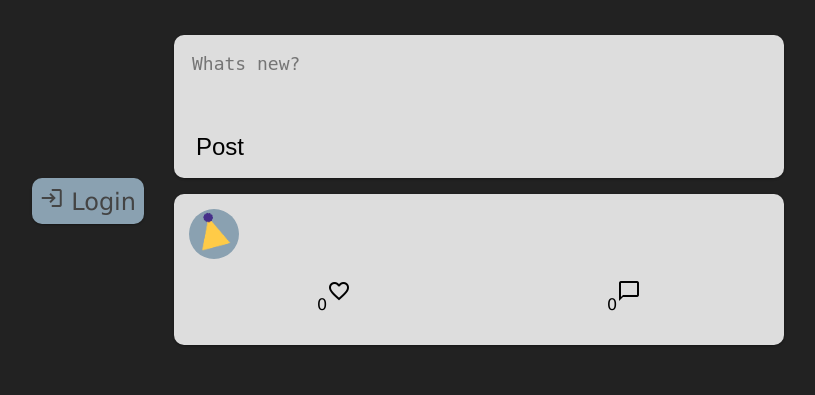
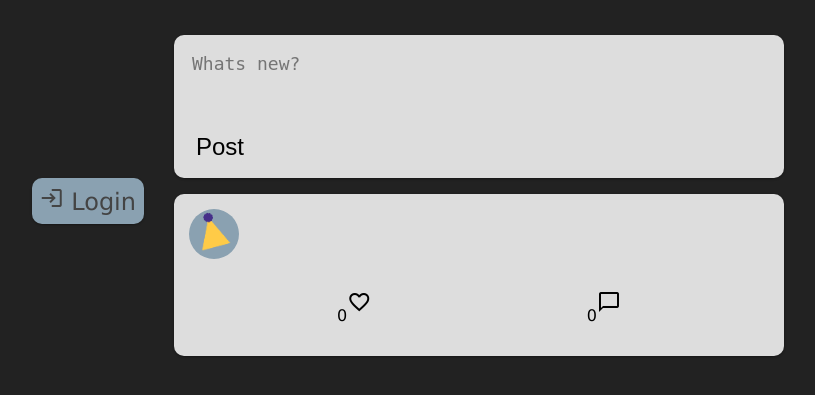
Before and after one commit to cjohn-afk/Critter, a Python web app: template critter/templates/timeline.html in a window 1280 px wide. Shown: the part 44-439 px from the top of the page, without its empty margins (161-976 px from the left). Run offline with Jinja, Linux system fonts and the light colour scheme; the template is opened without the code that fills it: most values are stand-ins (such as "Sample title", 1, 10 or a date in 2020).

Commit message:
Updated styling rules for like/comment buttons.

```diff
--- a/critter/static/style.css
+++ b/critter/static/style.css
@@ -167,29 +167,34 @@ html{
 }
 
 .post .actions {
-	display: flex;
-	flex-direction: row;
-	justify-content: center;
-	align-items: center;
+	display: inline-flex;
 	width: 100%;
 	margin-top:1em;
 	margin-bottom: 0em;
 }
 
+.post .actions .action-button {
+	display: inline-flex;
+	border-radius: 10px;
+	padding-top: 1px;
+	padding-left: 3px;
+	padding-right: 3px;
+	transition: all 0.25s ease-in-out;
+}
+
+.post .actions .action-button:hover {
+	background-color: var(--background1);
+	cursor: pointer;
+}
+
 .post .actions .like-button {
-	display: inline-flex;
-	align-self: center;
-	justify-content: center;
-	width: 50%;
-	text-align: center;
+	margin-left: 25%;
+	margin-right: auto;
 }
 
 .post .actions .comment-button {
-	display: inline-flex;
-	align-self: center;
-	justify-content: center;
-	width: 50%;
-	text-align: center;
+	margin-left: auto;
+	margin-right: 25%;
 }
 
 .bodyContent {
--- a/critter/templates/macros.html
+++ b/critter/templates/macros.html
@@ -14,13 +14,13 @@
         <p class="posttext">{{ post.Text }}</p>
     </div>
     <div class="actions">
-        <div class="like-button">
+        <div class="like-button action-button">
             <!-- TODO: Make like button clickable. -->
             <p id="num_likes">{% if post.likes is defined %} {{ post.likes|length }} {% else %} 0 {% endif %}</p>
             <span class="material-icons">favorite{% if current_user.UserID not in post.likes|map(attribute="id") or post.likes is not defined %}_border{% endif %}
             </span>
         </div>
-        <div class="comment-button">
+        <div class="comment-button action-button">
             <!-- TODO: ALLOW A USER TO COMMENT VIA A POPUP BOX (CSS)-->
             <p id="num_comments">{% if posts.comments is defined %} {{ post.comments|length }} {% else %} 0 {% endif %}</p>
             <span class="material-icons">chat_bubble_outline</span>
```
